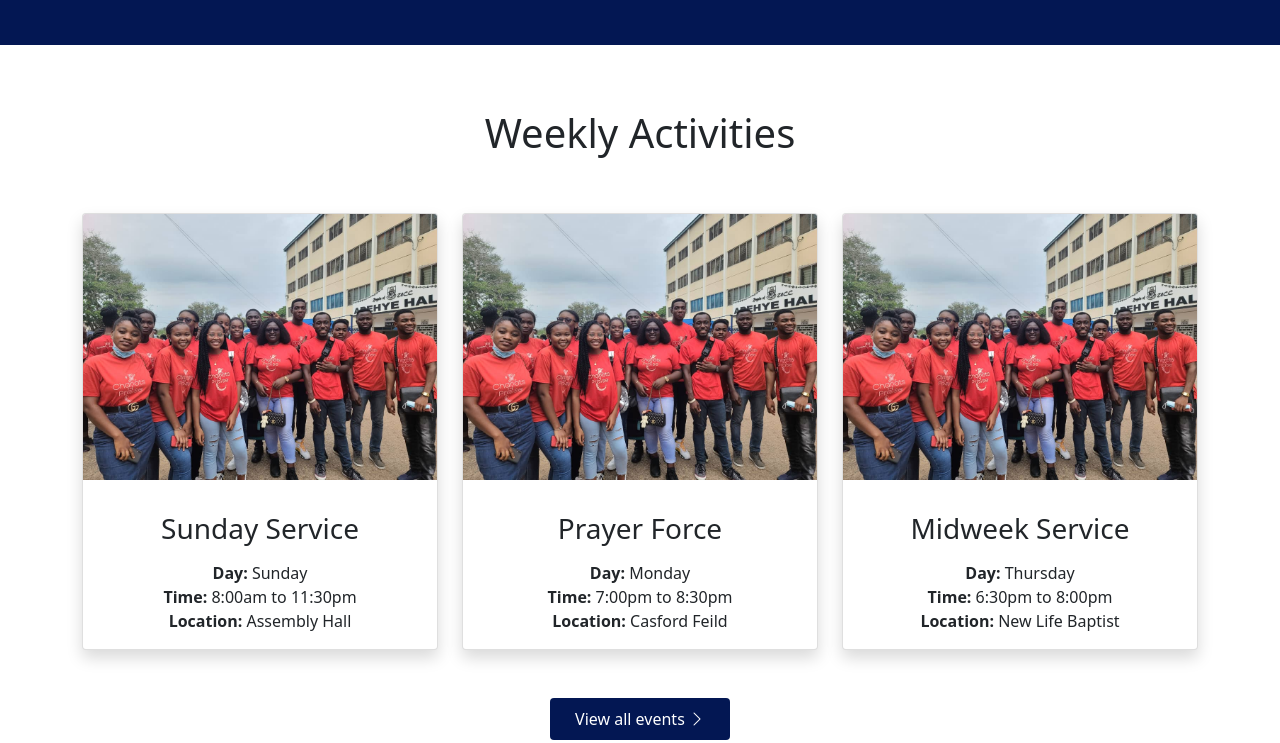
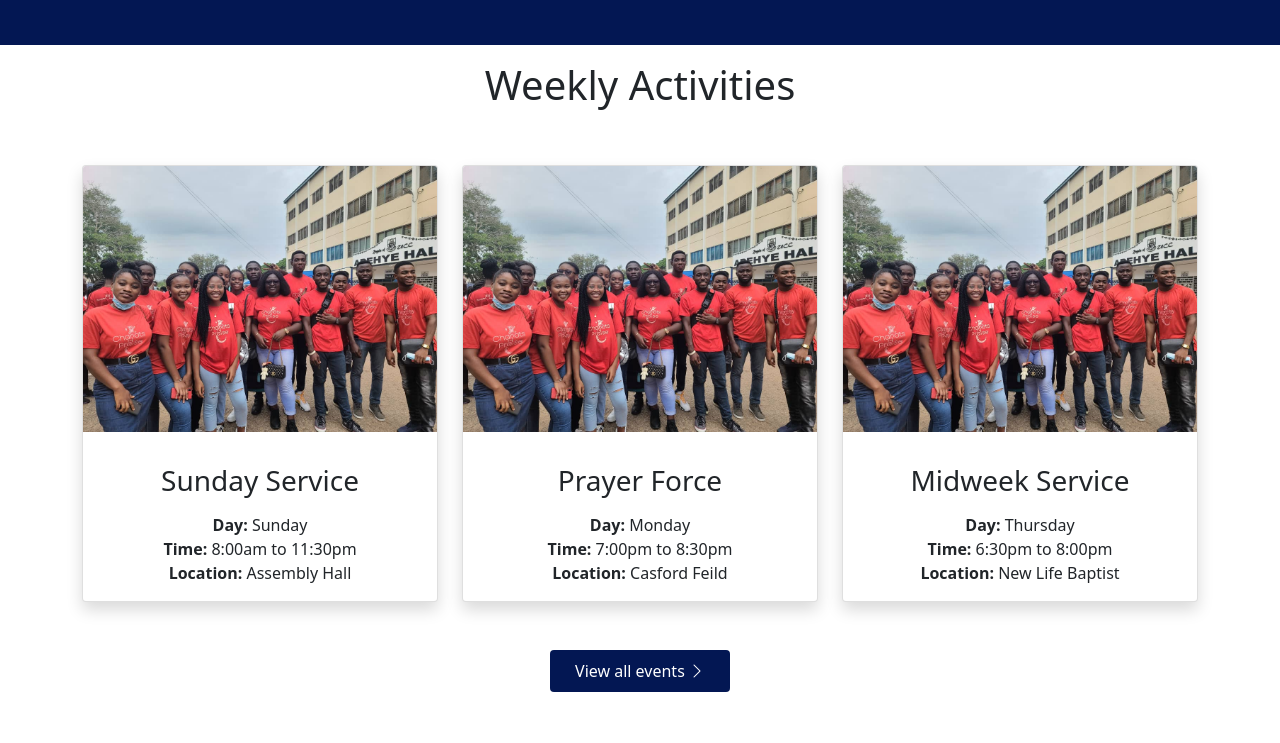
Before and after one commit to Jason-bolt/nubsucc_website_template, a plain HTML site: page index.html in a window 1280 px wide. Shown: the part 1679-2422 px from the top of the page. Drawn offline with nearby package versions, Linux system fonts and the light colour scheme.

Commit message:
Weekly activities spacing

```diff
--- a/index.html
+++ b/index.html
@@ -197,7 +197,7 @@
     </section>
 
     <!-- Weekly Activities -->
-    <section class="p-sm-5">
+    <section class="p-sm-5 pt-5 mt-3 mt-sm-0 pt-sm-0">
       <div class="container text-center">
         <h1 class="pt-3 pb-5">Weekly Activities</h1>
         <div class="row g-4">
```
